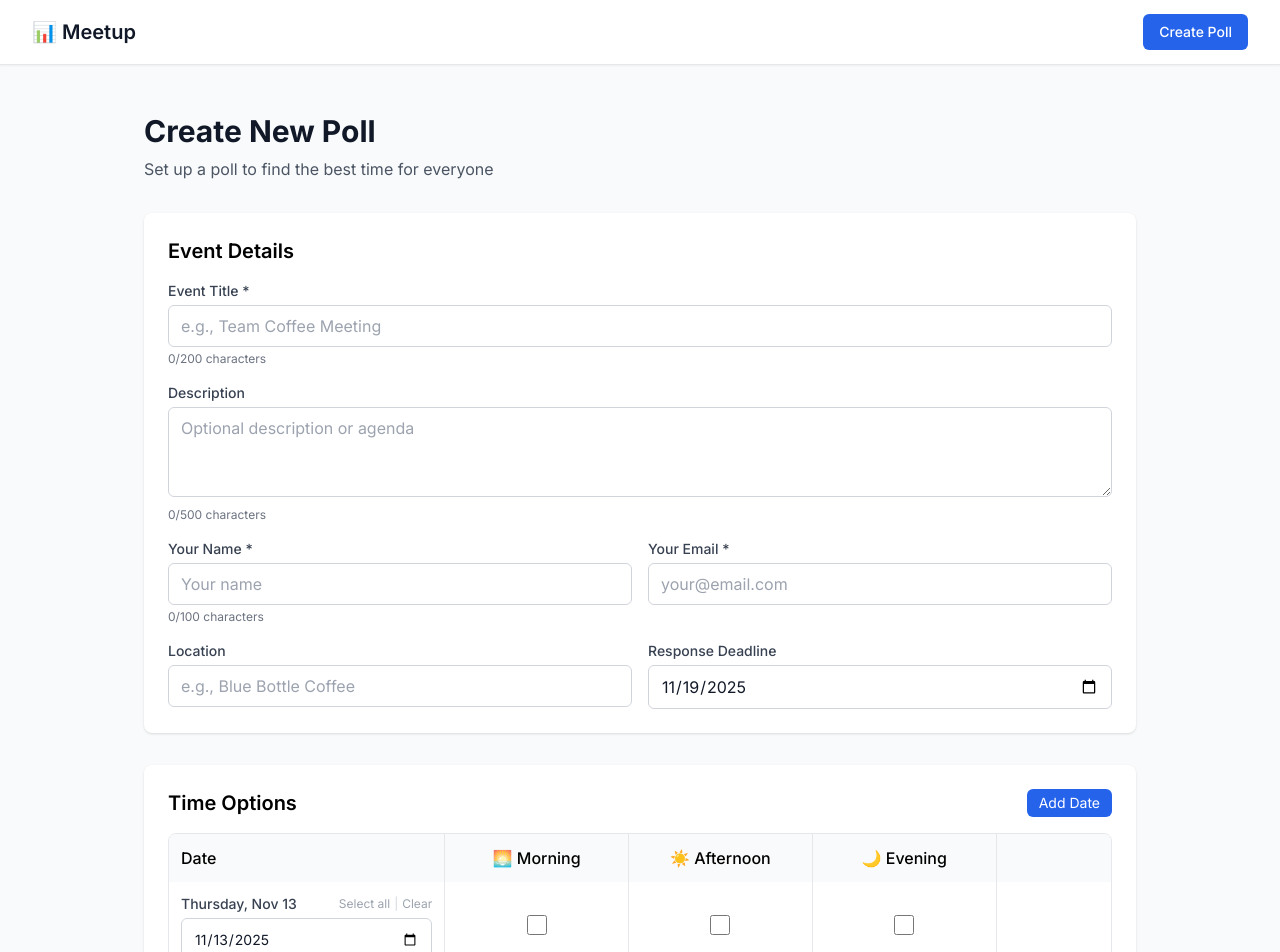
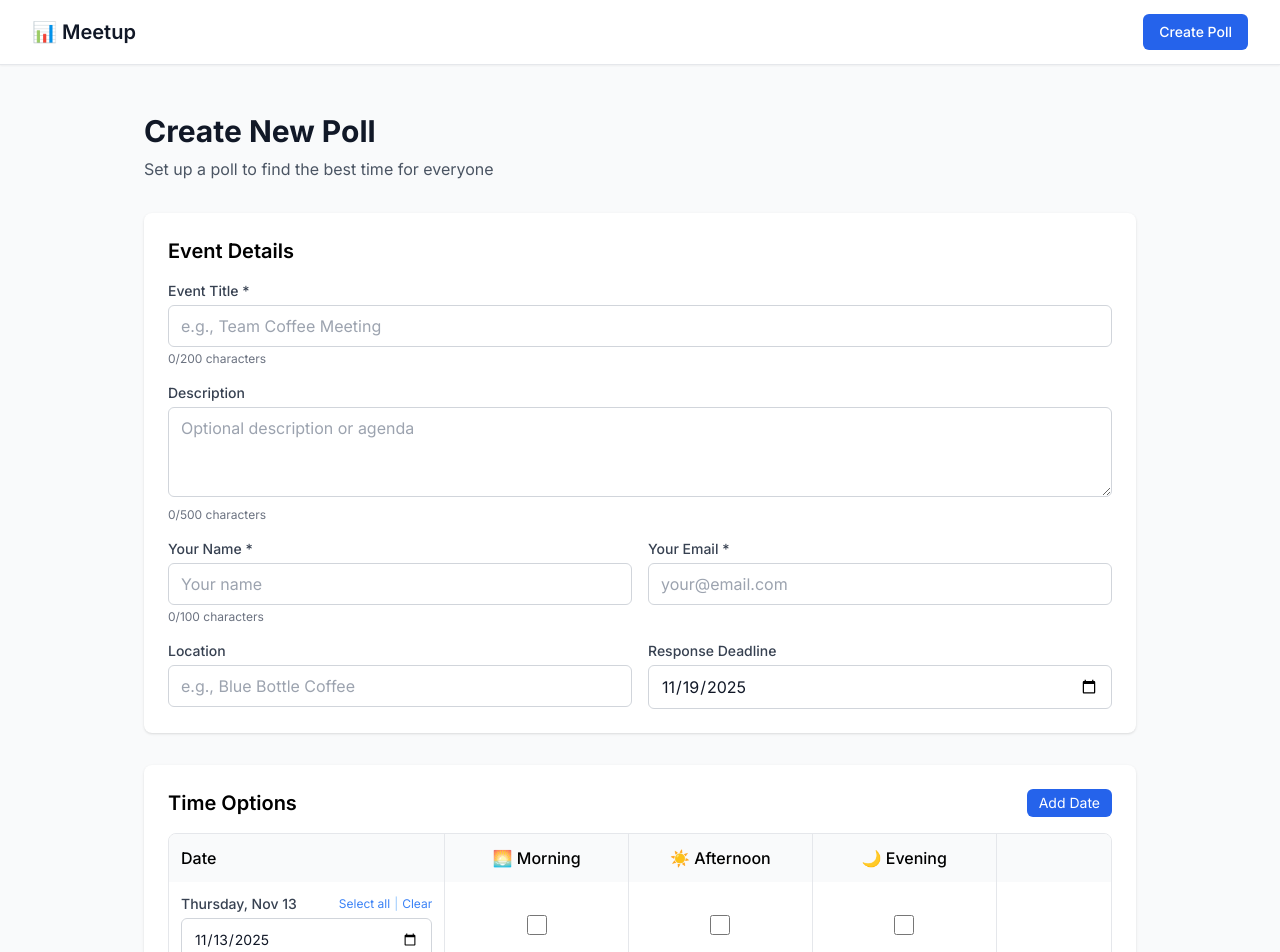
Before and after one commit to numstro/meet, a Next.js app: page /create in a window 1280 px wide. Shown: the top 952 px of the page. Built offline with nearby package versions, Linux system fonts and the light colour scheme; no server answers.

Commit message:
Make Select All / Clear links more visible with light blue color
- Change text color from gray-400 to blue-500 for better visibility
- Update hover state to blue-700 for better interaction feedback
- Update separator pipe color to blue-300 to match

```diff
--- a/app/create/page.tsx
+++ b/app/create/page.tsx
@@ -519,19 +519,19 @@ export default function CreatePollPage() {
                         <div className="text-xs sm:text-sm font-medium text-gray-700">
                           {option.date ? format(new Date(option.date + 'T00:00:00'), 'EEEE, MMM d') : 'Select date'}
                         </div>
-                        <div className="text-xs text-gray-400 flex gap-1">
+                        <div className="text-xs text-blue-500 flex gap-1">
                           <button
                             type="button"
                             onClick={() => selectAllForDay(index)}
-                            className="hover:text-gray-600 transition-colors"
+                            className="hover:text-blue-700 transition-colors"
                           >
                             Select all
                           </button>
-                          <span className="text-gray-300">|</span>
+                          <span className="text-blue-300">|</span>
                           <button
                             type="button"
                             onClick={() => clearAllForDay(index)}
-                            className="hover:text-gray-600 transition-colors"
+                            className="hover:text-blue-700 transition-colors"
                           >
                             Clear
                           </button>
```
